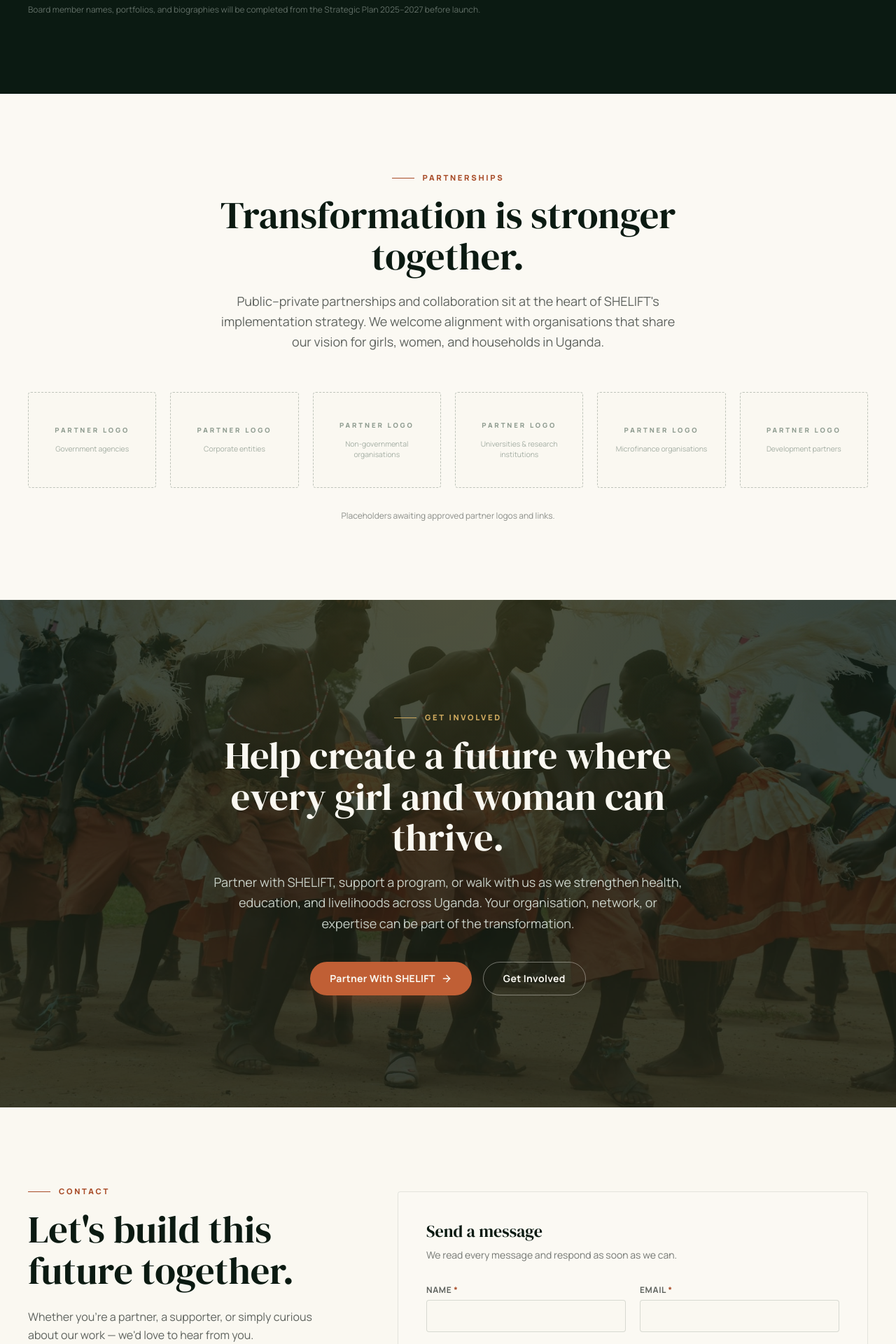
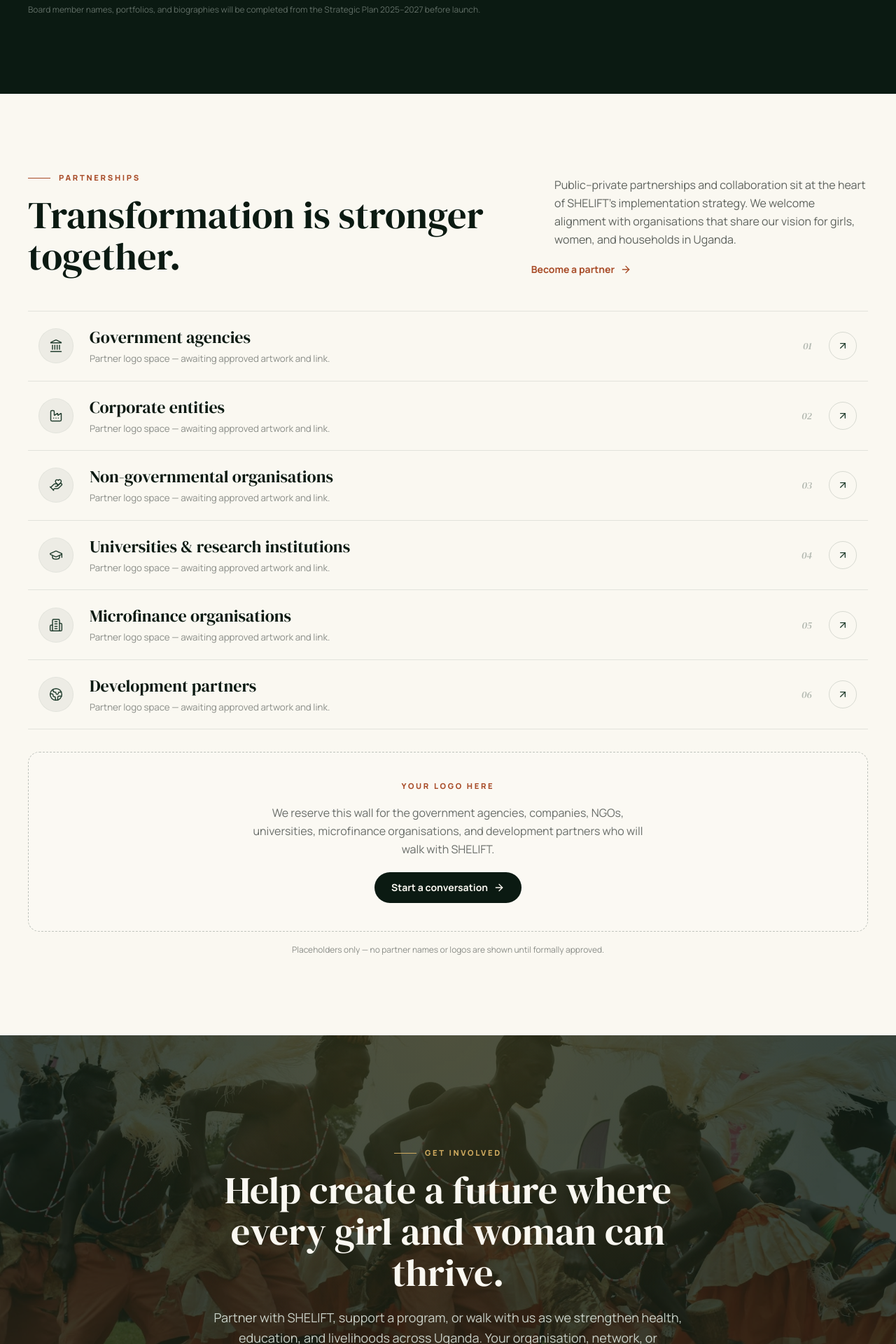
Before and after one commit to musinguziemma1/Shelift, a React (Vite) app: page / in a window 1280 px wide. Shown: the part 10040-11960 px from the top of the page at 70% size. Built offline with nearby package versions, Linux system fonts and the light colour scheme.

Commit message:
feat: redesign Partnerships and Contact sections

```diff
--- a/src/components/Contact.tsx
+++ b/src/components/Contact.tsx
@@ -1,7 +1,6 @@
-import { Info } from "lucide-react";
+import { AlertCircle, ChevronDown, Info, Mail, MapPin, MessageSquare, Phone, Send } from "lucide-react";
 import { useState, type FormEvent } from "react";
 import { contact } from "../data/engage";
-import { ButtonLink } from "./ui/ButtonLink";
 import { Reveal } from "./ui/Reveal";
 import { SectionHeading } from "./ui/SectionHeading";
 
@@ -24,7 +23,7 @@
 };
 
 const inputClasses =
-  "w-full rounded-sm border border-forest-900/15 bg-ivory px-4 py-3 text-sm text-charcoal placeholder:text-charcoal/35 transition-colors focus:border-clay-500 focus:outline-none focus-visible:outline-2 focus-visible:outline-offset-2 focus-visible:outline-clay-500";
+  "w-full rounded-xl border border-forest-900/15 bg-ivory px-4 py-3 text-sm text-charcoal placeholder:text-charcoal/35 transition-all focus:border-clay-500 focus:bg-white focus:outline-none focus-visible:outline-2 focus-visible:outline-offset-2 focus-visible:outline-clay-500";
 
 export function Contact() {
   const [values, setValues] = useState<FormValues>(initialValues);
@@ -72,67 +71,104 @@
 
   return (
     <section id="contact" className="bg-ivory py-20 lg:py-28">
-      <div className="container-x grid gap-14 lg:grid-cols-[minmax(0,2fr)_minmax(0,3fr)] lg:gap-20">
-        {/* Contact information */}
-        <div>
+      <div className="container-x">
+        {/* Editorial header: heading left, invitation right */}
+        <div className="grid gap-8 lg:grid-cols-12 lg:items-end">
+          <div className="lg:col-span-7">
             <SectionHeading eyebrow={contact.eyebrow} title={contact.headline} />
-          <Reveal delay={0.1} className="mt-6 space-y-8">
-            <p className="text-base leading-relaxed text-charcoal/70">
-              Whether you're a partner, a supporter, or simply curious about our
-              work — we'd love to hear from you.
+          </div>
+          <Reveal delay={0.1} className="lg:col-span-5">
+            <p className="max-w-md text-base leading-relaxed text-charcoal/70 lg:ml-auto">
+              Whether you're a partner, a supporter, or simply curious about our work — we'd love
+              to hear from you.
             </p>
+          </Reveal>
+        </div>
 
-            <address className="not-italic">
-              <p className="eyebrow text-clay-600">SHELIFT Headquarters</p>
-              <p className="mt-3 text-base leading-relaxed text-charcoal/75">
+        <div className="mt-12 grid gap-6 lg:grid-cols-[minmax(0,2fr)_minmax(0,3fr)] lg:gap-8">
+          {/* Contact information — dark card */}
+          <Reveal className="h-full">
+            <div className="relative flex h-full flex-col overflow-hidden rounded-2xl bg-forest-950 p-7 sm:p-8">
+              {/* Ambient decoration */}
+              <div aria-hidden="true" className="pointer-events-none absolute inset-0">
+                <div className="absolute -right-20 -top-20 h-56 w-56 rounded-full bg-forest-700/60 blur-[90px]" />
+                <div className="absolute -bottom-24 -left-16 h-60 w-60 rounded-full bg-clay-700/25 blur-[90px]" />
+                <div className="absolute inset-x-7 top-0 h-px bg-gradient-to-r from-transparent via-gold-400/60 to-transparent" />
+              </div>
+
+              <div className="relative">
+                <p className="eyebrow text-gold-400">SHELIFT Headquarters</p>
+                <address className="mt-4 space-y-3 text-[0.95rem] not-italic leading-relaxed text-forest-100/85">
+                  <p className="flex items-start gap-3">
+                    <MapPin aria-hidden="true" className="mt-0.5 h-5 w-5 shrink-0 text-gold-300" strokeWidth={1.75} />
+                    <span>
                       {contact.address.line1}
                       <br />
                       {contact.address.line2}
                       <br />
                       {contact.address.city}
+                    </span>
                   </p>
                 </address>
+              </div>
 
-            <div className="flex flex-wrap gap-4">
-              <ButtonLink href={`mailto:${contact.email}`} variant="primary" withArrow>
-                Email Us
-              </ButtonLink>
-              <ButtonLink href={`tel:${contact.phoneHref}`} variant="outline-dark">
+              <div className="relative mt-6 space-y-3">
+                <a
+                  href={`mailto:${contact.email}`}
+                  className="group flex items-center gap-4 rounded-xl border border-ivory/12 bg-white/[0.05] p-4 backdrop-blur-sm transition-colors duration-300 hover:border-gold-400/40 hover:bg-white/[0.08]"
+                >
+                  <span className="inline-flex h-11 w-11 shrink-0 items-center justify-center rounded-full bg-forest-950 text-gold-300 ring-1 ring-ivory/15 transition-colors duration-300 group-hover:bg-clay-500 group-hover:text-ivory">
+                    <Mail aria-hidden="true" className="h-5 w-5" strokeWidth={1.75} />
+                  </span>
+                  <span className="min-w-0">
+                    <span className="eyebrow text-gold-400">Email</span>
+                    <span className="mt-1 block truncate text-[0.95rem] font-bold text-ivory">
+                      {contact.email}
+                    </span>
+                  </span>
+                </a>
+
+                <a
+                  href={`tel:${contact.phoneHref}`}
+                  className="group flex items-center gap-4 rounded-xl border border-ivory/12 bg-white/[0.05] p-4 backdrop-blur-sm transition-colors duration-300 hover:border-gold-400/40 hover:bg-white/[0.08]"
+                >
+                  <span className="inline-flex h-11 w-11 shrink-0 items-center justify-center rounded-full bg-forest-950 text-gold-300 ring-1 ring-ivory/15 transition-colors duration-300 group-hover:bg-clay-500 group-hover:text-ivory">
+                    <Phone aria-hidden="true" className="h-5 w-5" strokeWidth={1.75} />
+                  </span>
+                  <span>
+                    <span className="eyebrow text-gold-400">Phone</span>
+                    <span className="mt-1 block text-[0.95rem] font-bold text-ivory">
                       {contact.phone}
-              </ButtonLink>
+                    </span>
+                  </span>
+                </a>
+              </div>
+
+              {/* Map placeholder */}
+              <div className="relative mt-6 flex-1">
+                <div className="relative flex h-full min-h-44 items-center justify-center overflow-hidden rounded-xl border border-ivory/12 bg-white/[0.04]">
+                  <span className="sr-only">Map placeholder</span>
+                  <div
+                    aria-hidden="true"
+                    className="absolute inset-0 opacity-40 [background-image:linear-gradient(rgba(250,248,241,0.07)_1px,transparent_1px),linear-gradient(90deg,rgba(250,248,241,0.07)_1px,transparent_1px)] [background-size:28px_28px]"
+                  />
+                  <span
+                    aria-hidden="true"
+                    className="relative grid h-12 w-12 place-items-center rounded-full bg-clay-500 text-ivory shadow-[0_12px_30px_-10px_rgba(192,95,53,0.9)]"
+                  >
+                    <MapPin className="h-5 w-5 animate-pulse" />
+                  </span>
+                  <p className="absolute bottom-3 text-xs font-semibold tracking-wide text-forest-100/60">
+                    Kampala, Uganda — map to be embedded
+                  </p>
+                </div>
+              </div>
             </div>
           </Reveal>
 
-          {/* Map placeholder */}
-          <Reveal delay={0.2} className="mt-10">
-            <div className="relative flex aspect-[16/9] items-center justify-center rounded-sm border border-dashed border-forest-900/25 bg-sand-50">
-              <span className="sr-only">Map placeholder</span>
-              <span
-                aria-hidden="true"
-                className="grid h-12 w-12 place-items-center rounded-full bg-clay-500/90 text-ivory shadow-lg"
-              >
-                <svg
-                  viewBox="0 0 24 24"
-                  className="h-5 w-5 animate-pulse"
-                  fill="none"
-                  stroke="currentColor"
-                  strokeWidth="2"
-                  strokeLinecap="round"
-                  strokeLinejoin="round"
-                >
-                  <path d="M20 10c0 6-8 12-8 12s-8-6-8-12a8 8 0 0 1 16 0Z" />
-                  <circle cx="12" cy="10" r="3" />
-                </svg>
-              </span>
-              <p className="absolute bottom-3 text-xs font-semibold tracking-wide text-charcoal/55">
-                Kampala, Uganda — map to be embedded
-              </p>
-            </div>
-          </Reveal>
-        </div>
-        {/* Contact form */}
-        <Reveal delay={0.15} className="mt-2">
-          <div className="rounded-sm border border-forest-900/10 bg-sand-50 p-6 sm:p-8 lg:p-10">
+          {/* Contact form — light card */}
+          <Reveal delay={0.15}>
+            <div className="h-full rounded-2xl border border-forest-900/10 bg-white p-6 shadow-[0_24px_55px_-32px_rgba(11,26,18,0.35)] sm:p-8 lg:p-10">
             {status === "validated" ? (
               <div
                 role="status"
@@ -179,18 +215,28 @@
               </div>
             ) : (
               <>
-                <h3 className="font-display text-2xl text-forest-950">Send a message</h3>
-                <p className="mt-2 text-sm text-charcoal/60">
+                <div className="flex items-start gap-4">
+                  <span className="inline-flex h-11 w-11 shrink-0 items-center justify-center rounded-full bg-forest-950 text-gold-300">
+                    <MessageSquare aria-hidden="true" className="h-5 w-5" strokeWidth={1.75} />
+                  </span>
+                  <div>
+                    <h3 className="font-display text-2xl leading-tight text-forest-950">Send a message</h3>
+                    <p className="mt-1.5 text-sm leading-relaxed text-charcoal/65">
                       We read every message and respond as soon as we can.
                     </p>
+                  </div>
+                </div>
 
                 {status === "error" && (
-                  <p
+                  <div
                     role="alert"
-                    className="mt-5 rounded-sm border border-clay-300 bg-clay-50 px-4 py-3 text-sm font-semibold text-clay-800"
+                    className="mt-6 flex items-start gap-3 rounded-xl border border-clay-600/25 bg-clay-50 p-4"
                   >
+                    <AlertCircle aria-hidden="true" className="mt-0.5 h-5 w-5 shrink-0 text-clay-600" />
+                    <p className="text-sm leading-relaxed text-clay-800">
                       A few fields need your attention before sending.
                     </p>
+                  </div>
                 )}
 
                 <form onSubmit={handleSubmit} noValidate className="mt-8 grid gap-5 sm:grid-cols-2">
@@ -237,11 +283,13 @@
                     >
                       Reason for contacting
                     </label>
+                    <div className="relative">
                       <select
                         id="reason"
                         value={values.reason}
                         onChange={(e) => handleChange("reason", e.target.value)}
-                      className={inputClasses}
+                        aria-describedby="reason-hint"
+                        className={`${inputClasses} appearance-none pr-10`}
                       >
                         <option value="">Please choose…</option>
                         {contact.reasons.map((reason) => (
@@ -250,6 +298,14 @@
                           </option>
                         ))}
                       </select>
+                      <ChevronDown
+                        aria-hidden="true"
+                        className="pointer-events-none absolute right-3.5 top-1/2 h-4 w-4 -translate-y-1/2 text-charcoal/40"
+                      />
+                    </div>
+                    <p id="reason-hint" className="mt-1.5 text-xs text-charcoal/45">
+                      Optional — it helps us route your enquiry.
+                    </p>
                   </div>
 
                   <div className="sm:col-span-2">
@@ -268,7 +324,7 @@
                       aria-required="true"
                       aria-invalid={errors.message ? "true" : undefined}
                       aria-describedby={errors.message ? "message-error" : undefined}
-                      className={inputClasses}
+                      className={`${inputClasses} min-h-32 resize-y`}
                     />
                     {errors.message && (
                       <p id="message-error" className="mt-1.5 text-xs font-semibold text-clay-700">
@@ -277,25 +333,16 @@
                     )}
                   </div>
 
-                  <div className="sm:col-span-2 flex flex-wrap items-center gap-4">
+                  <div className="sm:col-span-2 flex flex-wrap items-center gap-4 border-t border-forest-900/10 pt-6">
                     <button
                       type="submit"
                       className="group inline-flex min-h-12 items-center justify-center gap-2 rounded-full bg-forest-950 px-8 py-3 text-sm font-bold tracking-wide text-ivory transition-colors duration-300 hover:bg-clay-500"
                     >
                       Send Message
-                      <svg
-                        viewBox="0 0 24 24"
+                      <Send
                         aria-hidden="true"
                         className="h-4 w-4 transition-transform duration-300 group-hover:translate-x-1"
-                        fill="none"
-                        stroke="currentColor"
-                        strokeWidth="2"
-                        strokeLinecap="round"
-                        strokeLinejoin="round"
-                      >
-                        <path d="m22 2-7 20-4-9-9-4Z" />
-                        <path d="M22 2 11 13" />
-                      </svg>
+                      />
                     </button>
                     <p className="flex items-center gap-2 text-xs text-charcoal/50">
                       <Info className="h-3.5 w-3.5 shrink-0 text-gold-600" aria-hidden="true" />
@@ -307,6 +354,7 @@
             )}
             </div>
           </Reveal>
+        </div>
       </div>
     </section>
   );
--- a/src/components/Partnerships.tsx
+++ b/src/components/Partnerships.tsx
@@ -1,41 +1,108 @@
+import { ArrowRight, ArrowUpRight, Building2, Factory, Globe2, GraduationCap, HandHeart, Landmark } from "lucide-react";
 import { partnerships } from "../data/engage";
+import { fadeUpItem, staggerContainer, viewportOnce } from "../lib/motion";
+import { motion } from "framer-motion";
 import { Reveal } from "./ui/Reveal";
 import { SectionHeading } from "./ui/SectionHeading";
 
+const categoryIcons = [Landmark, Factory, HandHeart, GraduationCap, Building2, Globe2] as const;
+
 /**
- * Partnership section. Logo tiles are visible placeholders only — no partner
+ * Partnership section. Category rows are placeholders only — no partner
  * names or logos are invented.
  */
 export function Partnerships() {
   return (
-    <section aria-label="Partnerships" className="bg-sand-50 py-20 lg:py-28">
+    <section aria-label="Partnerships" className="bg-ivory py-20 lg:py-28">
       <div className="container-x">
+        {/* Editorial header: heading left, invitation right */}
+        <div className="grid gap-8 lg:grid-cols-12 lg:items-end">
+          <div className="lg:col-span-7">
             <SectionHeading
-          align="center"
               eyebrow={partnerships.eyebrow}
               title={partnerships.headline}
-          lead={partnerships.lead}
             />
+          </div>
+          <Reveal delay={0.1} className="lg:col-span-5">
+            <p className="max-w-md text-base leading-relaxed text-charcoal/70 lg:ml-auto">
+              {partnerships.lead}
+            </p>
+            <a
+              href="#contact"
+              className="group mt-5 inline-flex items-center gap-2 text-sm font-bold text-clay-600 transition-colors hover:text-forest-900"
+            >
+              Become a partner
+              <ArrowRight
+                aria-hidden="true"
+                className="h-4 w-4 transition-transform duration-300 group-hover:translate-x-1"
+              />
+            </a>
+          </Reveal>
+        </div>
 
-        <Reveal className="mt-14">
-          <ul className="grid grid-cols-2 gap-4 sm:grid-cols-3 lg:grid-cols-6 lg:gap-5">
-            {partnerships.categories.map((category) => (
-              <li
-                key={category}
-                className="group flex aspect-[4/3] flex-col items-center justify-center gap-3 rounded-sm border border-dashed border-forest-900/25 bg-ivory p-4 text-center transition-all duration-300 hover:-translate-y-1 hover:border-gold-500/60"
+        {/* Partner categories — editorial index rows */}
+        <motion.ul
+          variants={staggerContainer}
+          initial="hidden"
+          whileInView="visible"
+          viewport={viewportOnce}
+          className="mt-12 border-b border-forest-900/10"
         >
-                <span className="text-[0.6rem] font-extrabold uppercase tracking-[0.3em] text-forest-800/50">
-                  Partner Logo
+          {partnerships.categories.map((category, i) => {
+            const Icon = categoryIcons[i % categoryIcons.length];
+            return (
+              <motion.li key={category} variants={fadeUpItem} className="border-t border-forest-900/10">
+                <div className="group flex items-center gap-4 py-5 transition-colors duration-300 hover:bg-white/70 sm:gap-6 sm:px-4">
+                  <span className="inline-flex h-12 w-12 shrink-0 items-center justify-center rounded-full bg-forest-950/[0.05] text-forest-800 ring-1 ring-forest-900/10 transition-colors duration-300 group-hover:bg-forest-950 group-hover:text-gold-300">
+                    <Icon aria-hidden="true" className="h-5 w-5" strokeWidth={1.75} />
                   </span>
-                <span className="text-[0.65rem] leading-snug text-forest-800/40">{category}</span>
-              </li>
-            ))}
-          </ul>
-        </Reveal>
+                  <div className="min-w-0 flex-1">
+                    <h3 className="font-display text-xl leading-snug text-forest-950 transition-colors duration-300 group-hover:text-clay-700 sm:text-2xl">
+                      {category}
+                    </h3>
+                    <p className="mt-1 text-xs leading-relaxed text-charcoal/50 sm:text-[0.83rem]">
+                      Partner logo space — awaiting approved artwork and link.
+                    </p>
+                  </div>
+                  <span
+                    aria-hidden="true"
+                    className="hidden font-display text-sm italic text-forest-900/30 sm:block"
+                  >
+                    {String(i + 1).padStart(2, "0")}
+                  </span>
+                  <span
+                    aria-hidden="true"
+                    className="grid h-10 w-10 shrink-0 place-items-center rounded-full border border-forest-900/15 text-forest-800 transition-all duration-300 group-hover:border-clay-500 group-hover:bg-clay-500 group-hover:text-ivory"
+                  >
+                    <ArrowUpRight className="h-4 w-4 transition-transform duration-300 group-hover:rotate-45" />
+                  </span>
+                </div>
+              </motion.li>
+            );
+          })}
+        </motion.ul>
 
-        <Reveal delay={0.1} className="mt-8 text-center">
-          <p className="text-xs text-charcoal/50">
-            Placeholders awaiting approved partner logos and links.
+        {/* Inviting logo-wall placeholder */}
+        <Reveal delay={0.1} className="mt-8">
+          <div className="relative flex flex-col items-center gap-4 overflow-hidden rounded-2xl border border-dashed border-forest-900/25 bg-sand-50 px-6 py-10 text-center sm:px-10">
+            <p className="eyebrow text-clay-600">Your logo here</p>
+            <p className="max-w-xl text-sm leading-relaxed text-charcoal/65 sm:text-base">
+              We reserve this wall for the government agencies, companies, NGOs, universities,
+              microfinance organisations, and development partners who will walk with SHELIFT.
+            </p>
+            <a
+              href="#contact"
+              className="group mt-1 inline-flex items-center gap-2 rounded-full bg-forest-950 px-6 py-3 text-sm font-bold text-ivory transition-colors duration-300 hover:bg-clay-500"
+            >
+              Start a conversation
+              <ArrowRight
+                aria-hidden="true"
+                className="h-4 w-4 transition-transform duration-300 group-hover:translate-x-1"
+              />
+            </a>
+          </div>
+          <p className="mt-4 text-center text-xs leading-relaxed text-charcoal/50">
+            Placeholders only — no partner names or logos are shown until formally approved.
           </p>
         </Reveal>
       </div>
```
Lines whose indentation alone changed are shown as unchanged.
